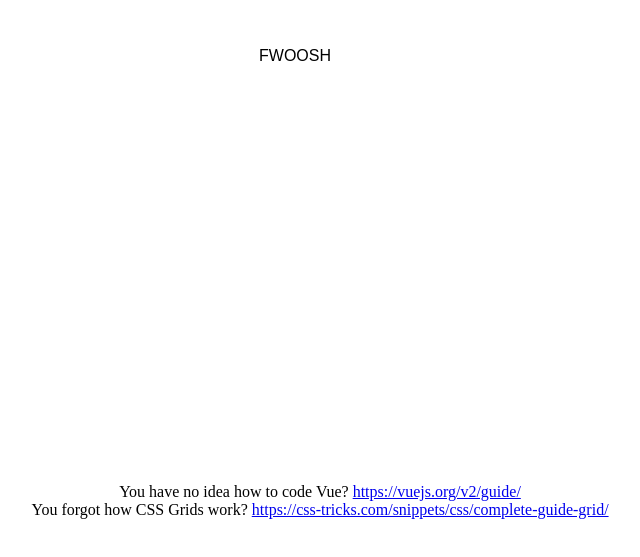
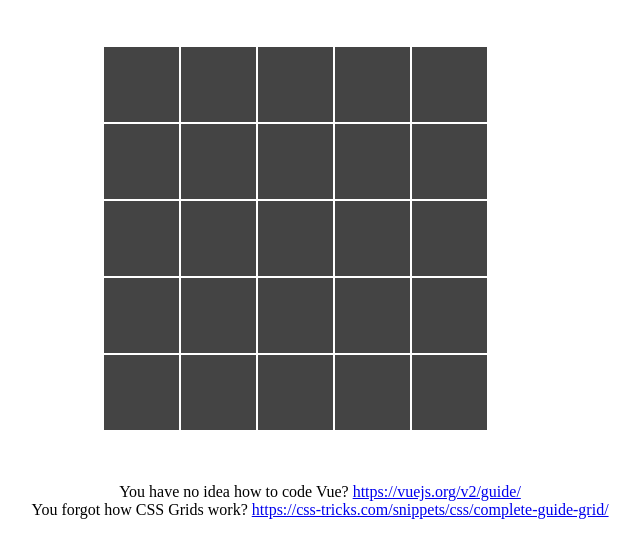
Before and after one commit to williambsm/ludum-dare-46, a website: page index.html in a window 1280 px wide. Both pictures are taken after a click on the button "Start game". Shown: the part 125-682 px from the top of the page, without its empty margins (320-960 px from the left). Drawn offline with nearby package versions, Linux system fonts and the light colour scheme.

Commit message:
Frying pan grid + tiles

```diff
--- a/index.html
+++ b/index.html
@@ -19,7 +19,33 @@
             </ul>
             Made by William Ste-Marie, Amanda Lee-Zuck and Carl Karlstrom.
         </div>
-        <div class="frying-pan" v-if="interface === 'frying-pan'">FWOOSH</div>
+        <div class="frying-pan" v-if="interface === 'frying-pan'">
+            <div class="tile" data-position-x="1" data-position-y="1"></div>
+            <div class="tile"></div>
+            <div class="tile"></div>
+            <div class="tile"></div>
+            <div class="tile"></div>
+            <div class="tile"></div>
+            <div class="tile"></div>
+            <div class="tile"></div>
+            <div class="tile"></div>
+            <div class="tile"></div>
+            <div class="tile"></div>
+            <div class="tile"></div>
+            <div class="tile"></div>
+            <div class="tile"></div>
+            <div class="tile"></div>
+            <div class="tile"></div>
+            <div class="tile"></div>
+            <div class="tile"></div>
+            <div class="tile"></div>
+            <div class="tile"></div>
+            <div class="tile"></div>
+            <div class="tile"></div>
+            <div class="tile"></div>
+            <div class="tile"></div>
+            <div class="tile"></div>
+        </div>
     </div>
     <center>You have no idea how to code Vue? <a href="https://vuejs.org/v2/guide/" target="_blank" rel="noopener">https://vuejs.org/v2/guide/</a></center>
     <center>You forgot how CSS Grids work? <a href="https://css-tricks.com/snippets/css/complete-guide-grid/" target="_blank" rel="noopener">https://css-tricks.com/snippets/css/complete-guide-grid/</a></center>
--- a/source/sass/game.scss
+++ b/source/sass/game.scss
@@ -49,3 +49,18 @@
     padding: 10px 20px;
   }
 }
+
+.frying-pan {
+  width: 100%;
+  display: grid;
+  grid-template-columns: repeat(5, min-content);
+  grid-template-rows: repeat(5, min-content);
+  grid-gap: 2px;
+  justify-content: center;
+
+  .tile {
+    background-color: #444;
+    width: 75px;
+    height: 75px;
+  }
+}
```
Also changed, not shown: assets/css/game.css.
